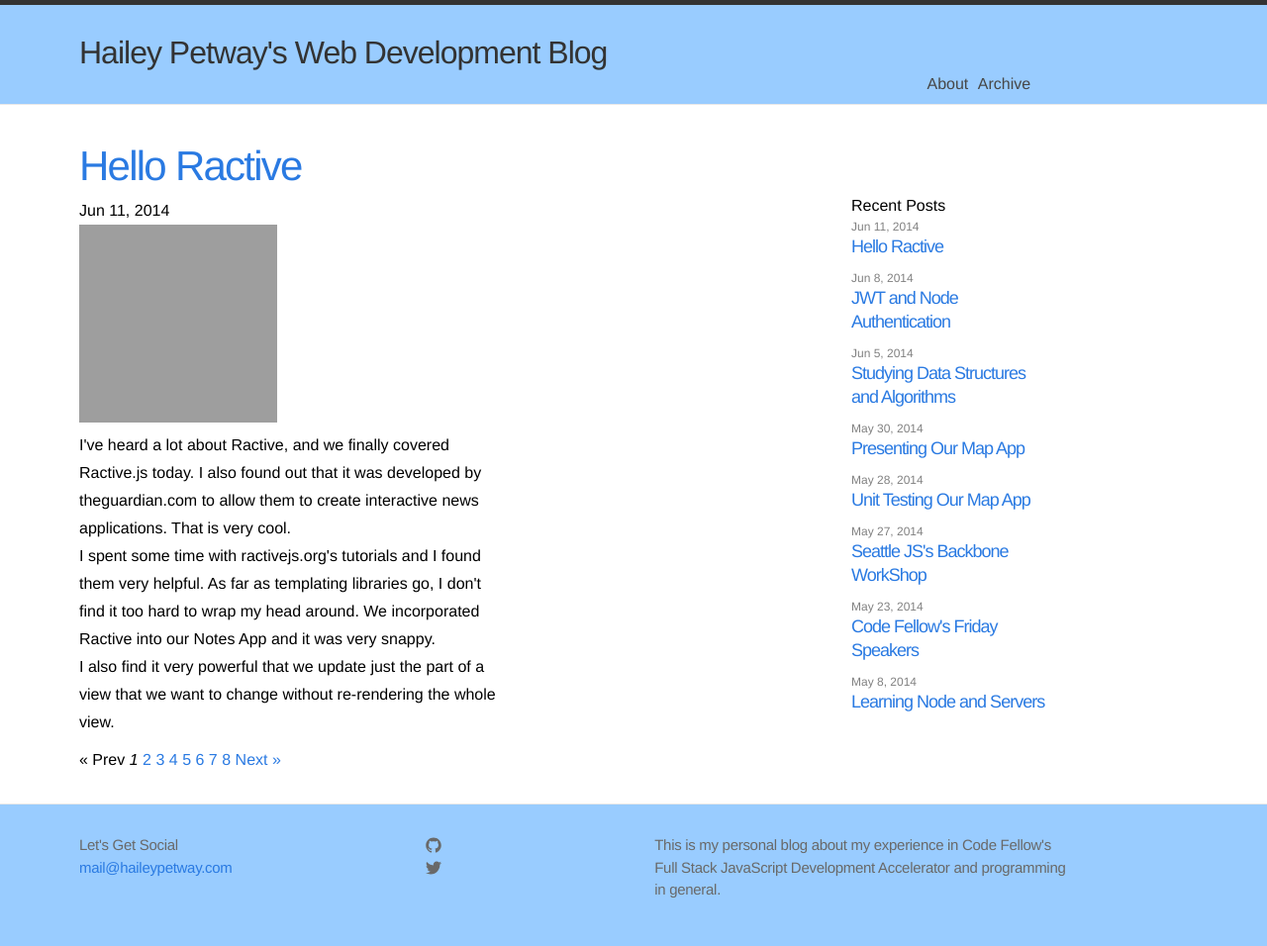
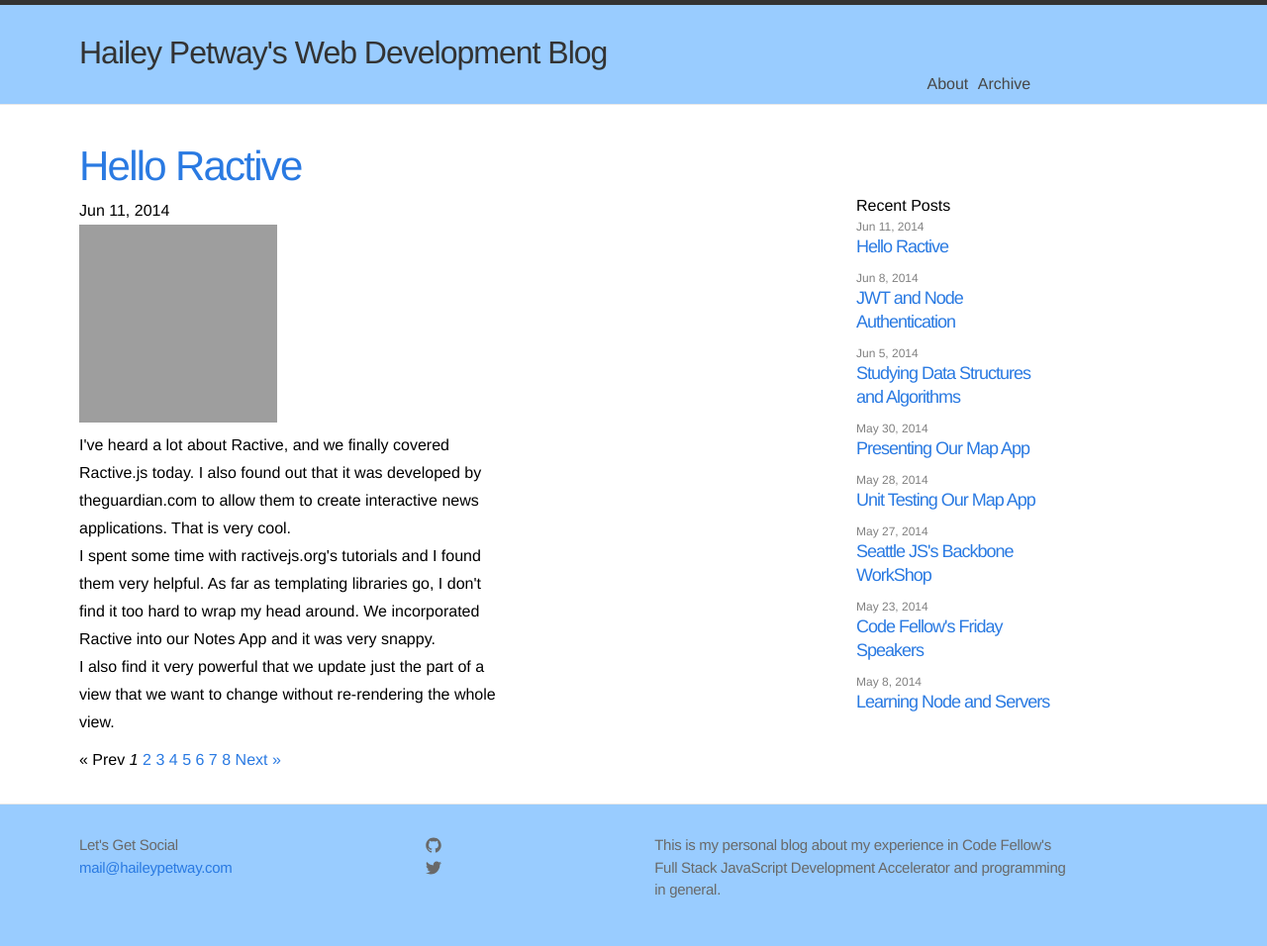
Before and after one commit to hlpetway/blog, a Jekyll site: the page built from index.html, in a window 1280 px wide. Shown: the whole page at 99% size. Built offline with Jekyll 4.4.1, drawn with Linux system fonts in a browser that asks for light colours; the list of posts is cut into pages by our own code; grey boxes are pictures that could not be loaded.

```diff
--- a/css/main.css
+++ b/css/main.css
@@ -175,7 +175,7 @@
 #recent-posts {
   width: 200px;
   float: right;
-  margin: 60px 20px 0 350px;
+  margin: 60px 15px 0 350px;
   clear: both;
 }
 .posts li { margin-bottom: 10px; }
```
